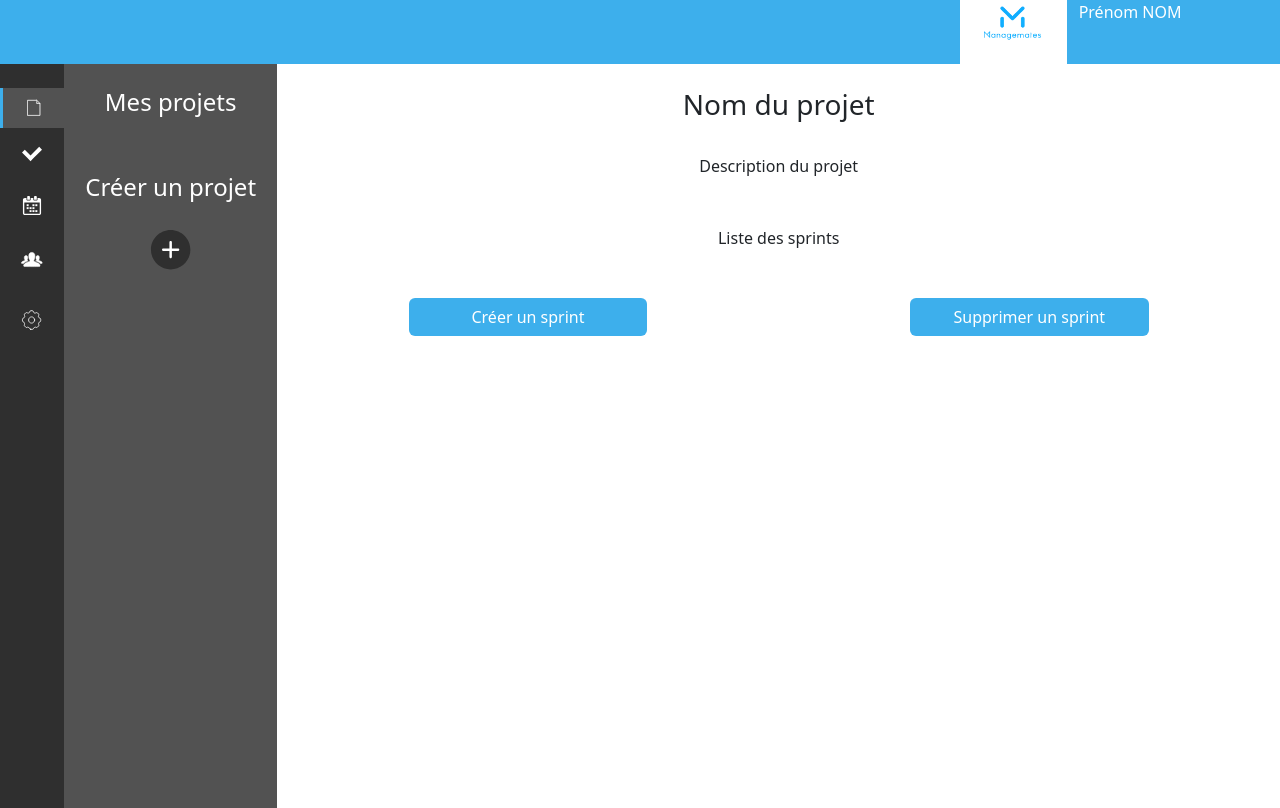
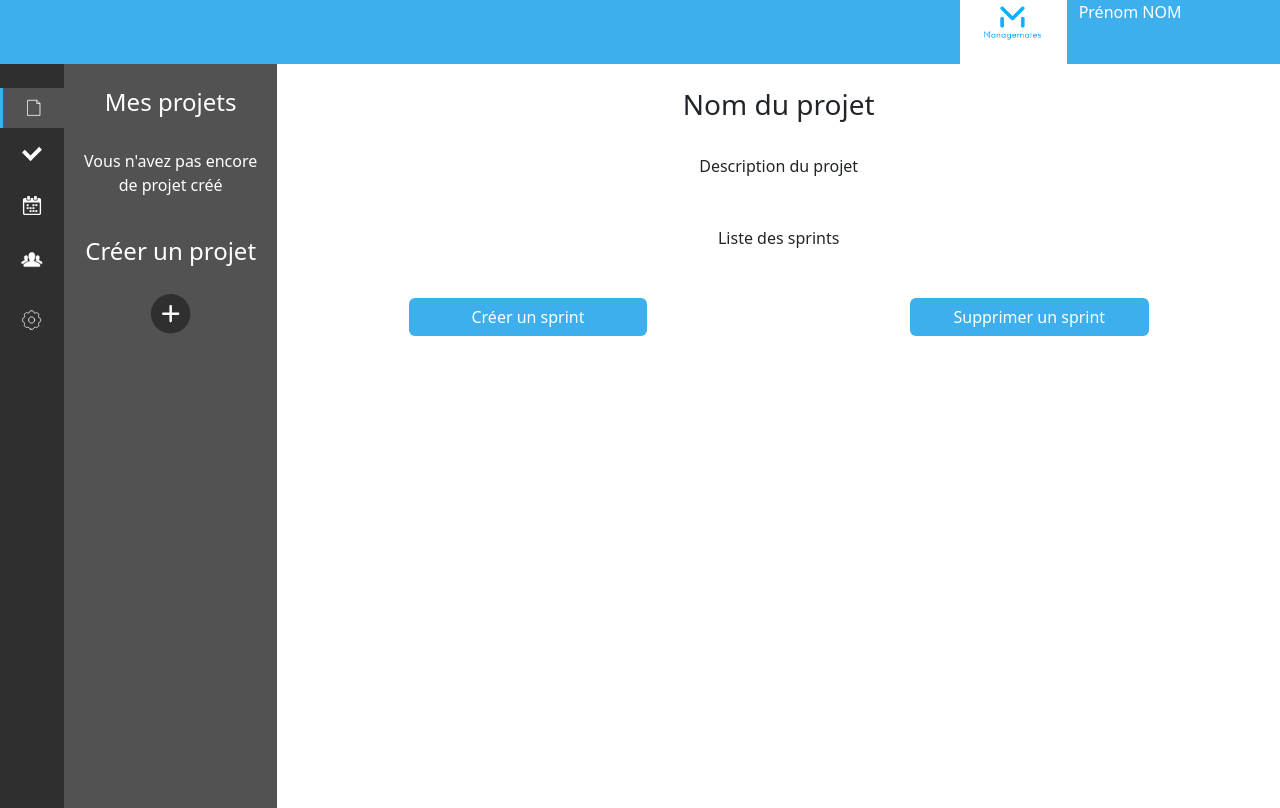
Before and after one commit to MatteoBaldinetti/ManageMates, a PHP site: page /php/project.php in a window 1280 px wide. Run offline with PHP 8.4, Linux system fonts and the light colour scheme; a user stored in the database is signed in; data that the repository does not hold is empty.

Commit message:
Add no project condition

```diff
--- a/php/project.php
+++ b/php/project.php
@@ -67,8 +67,12 @@
                                 $projectBudgets[] = $value["budget"];
                             }
 
-                            foreach ($projectNames as $value) {
-                                echo '<p class="text-center text-white mb-3 project-link"><a href="#" class="text-decoration-none text-white">' . $value . '</a></p>';
+                            if (count($projectNames) != 0) {
+                                foreach ($projectNames as $value) {
+                                    echo '<p class="text-center text-white mb-3 project-link"><a href="#" class="text-decoration-none text-white">' . $value . '</a></p>';
+                                }
+                            } else {
+                                echo "<p class='text-center text-white mb-3'>Vous n'avez pas encore de projet créé</p>";
                             }
 
                         } catch(PDOException $event) {
```
